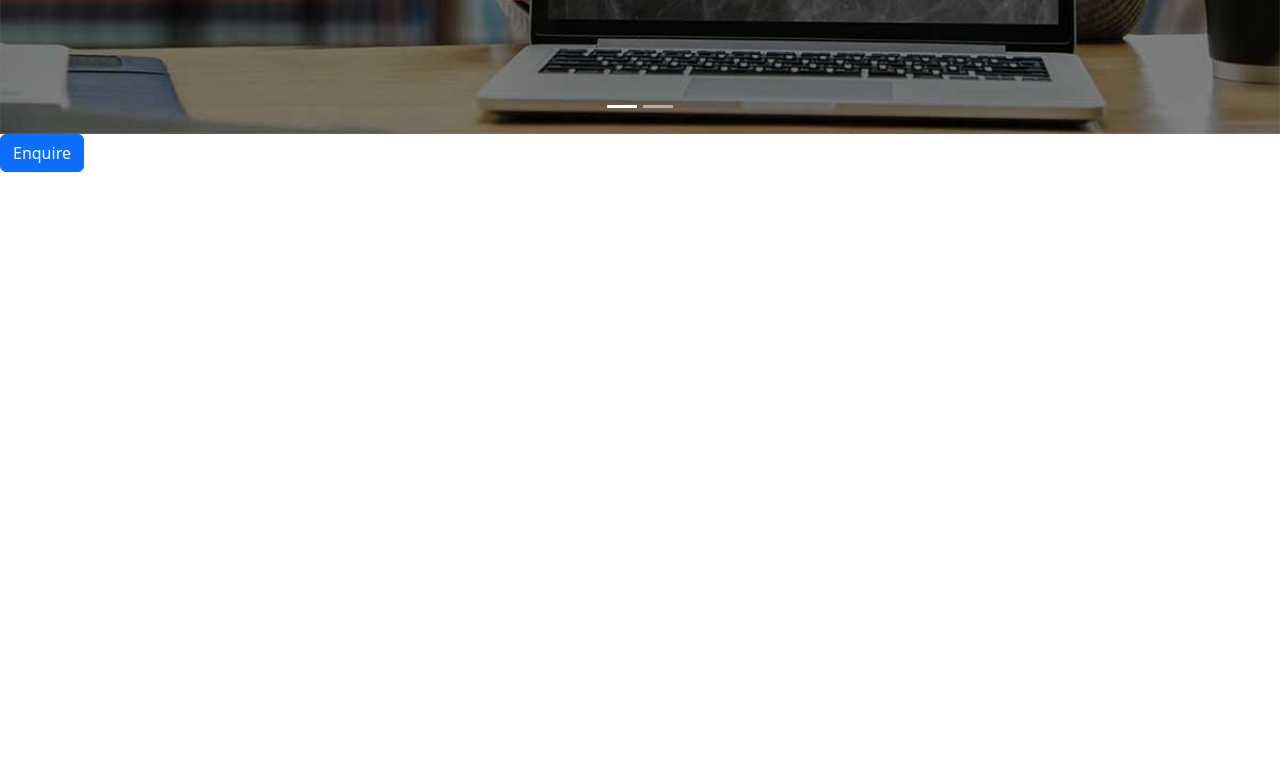
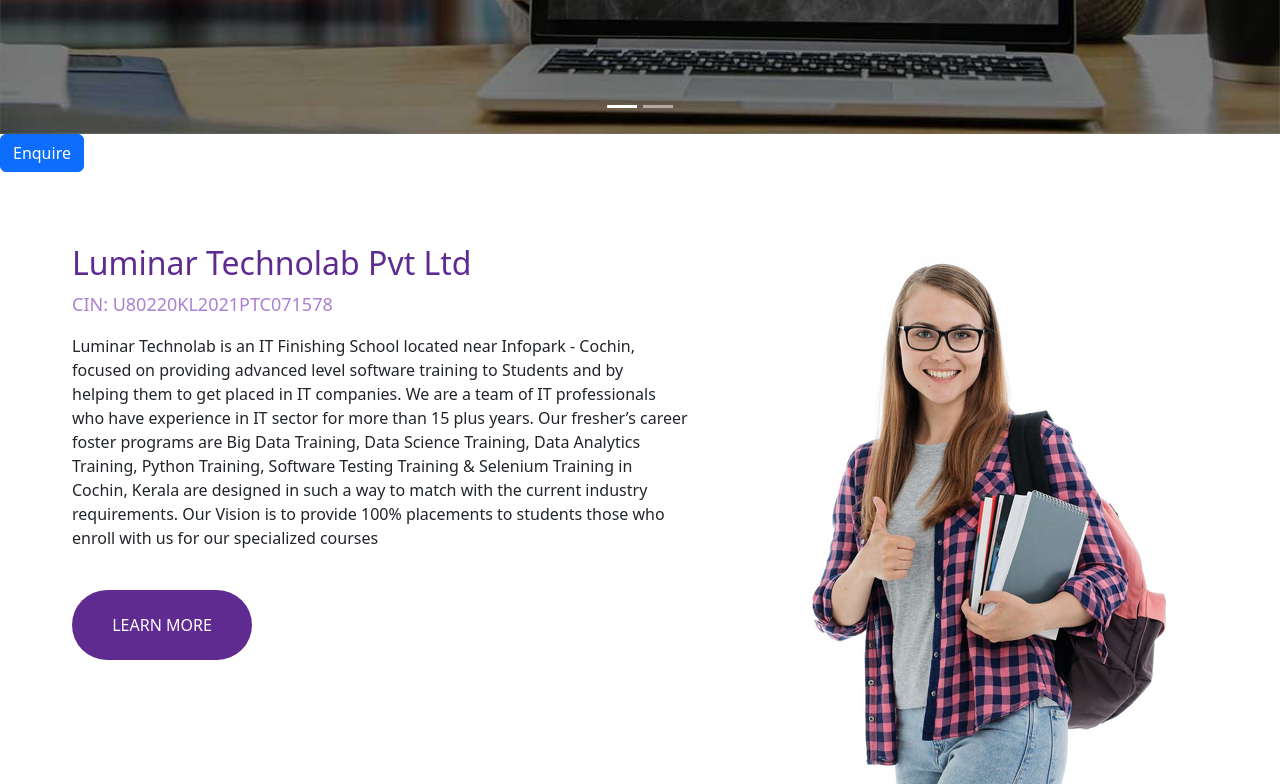
Before and after one commit to RinilBoban/luminar-carousel, a plain HTML site: page index.html in a window 1280 px wide. Shown: the part 429-1213 px from the top of the page. Drawn offline with nearby package versions, Linux system fonts and the light colour scheme.

Commit message:
grid added

```diff
--- a/index.html
+++ b/index.html
@@ -108,5 +108,18 @@
       </div>
     </div>
   </div>
+  <br><br><br><br>
+  <div class="row">
+    <div class="col-7">
+        <h2>Luminar Technolab Pvt Ltd</h2>
+        <p style="color: rgb(170, 128, 209); font-size: large;">CIN: U80220KL2021PTC071578</p>
+        <p>Luminar Technolab is an IT Finishing School located near Infopark - Cochin,<br> focused on providing advanced level software training to Students and by <br>helping them to get placed in IT companies. We are a team of IT professionals <br>who have experience in IT sector for more than 15 plus years. Our fresher’s career <br>foster programs are Big Data Training, Data Science Training, Data Analytics <br>Training, Python Training, Software Testing Training & Selenium Training in <br>Cochin, Kerala are designed in such a way to match with the current industry <br>requirements. Our Vision is to provide 100% placements to students those who <br>enroll with us for our specialized courses</p>
+        <br><button>LEARN MORE</button>
+      </div>
+    <div class="col-5">
+        <img src="./images/luminar girl.jpg" alt="">
+    </div>
+</div>
+
     </body>
 </html>
--- a/luminar.css
+++ b/luminar.css
@@ -16,3 +16,23 @@
     top: 120px;
     text-align: start;
   }
+  .row{
+    margin-left: 60px;
+    margin-right: 70px;
+}
+.col-7 h2{
+  color: rgb(96, 43, 145);
+}
+.col-7 button{
+  background-color: rgb(96, 43, 145);
+  color: white;
+  border: rgb(96, 43, 145);
+  border-radius: 50px;
+  height: 70px;
+  width: 180px;
+}
+.col-7 button:hover{
+  background-color: white;
+  color: rgb(96, 43, 145);
+  border: 2px solid rgb(96, 43, 145);
+}
```
Also changed, not shown: images/luminar girl.jpg (added).
